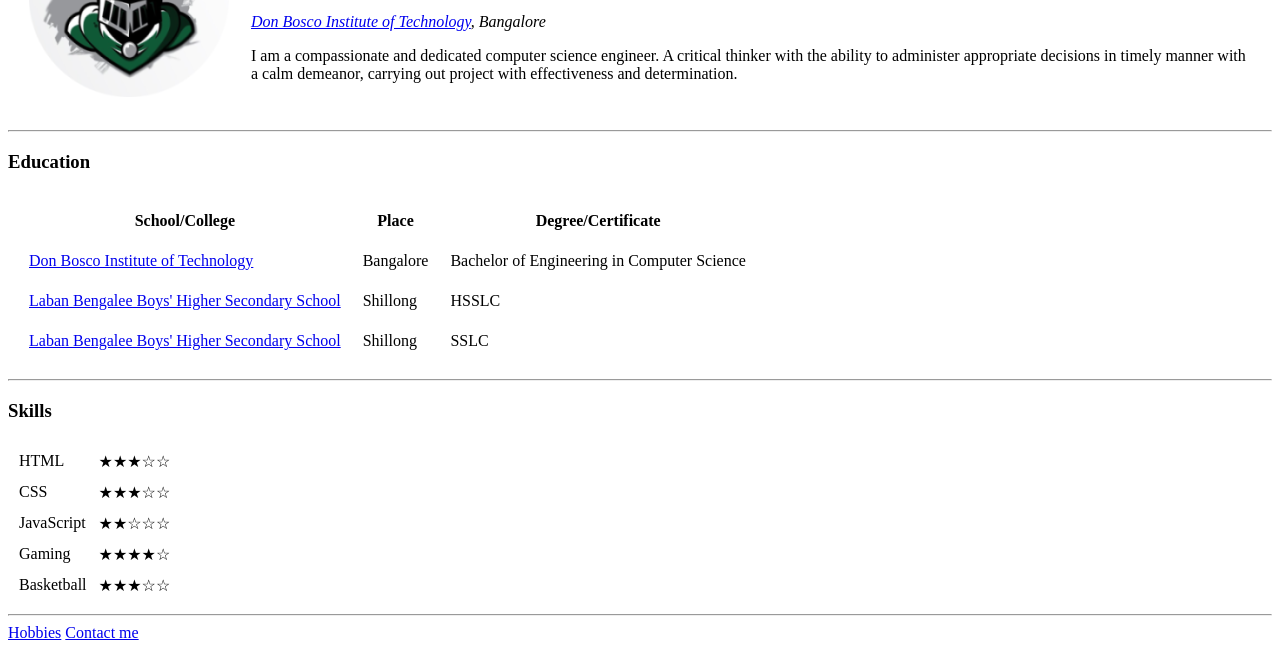
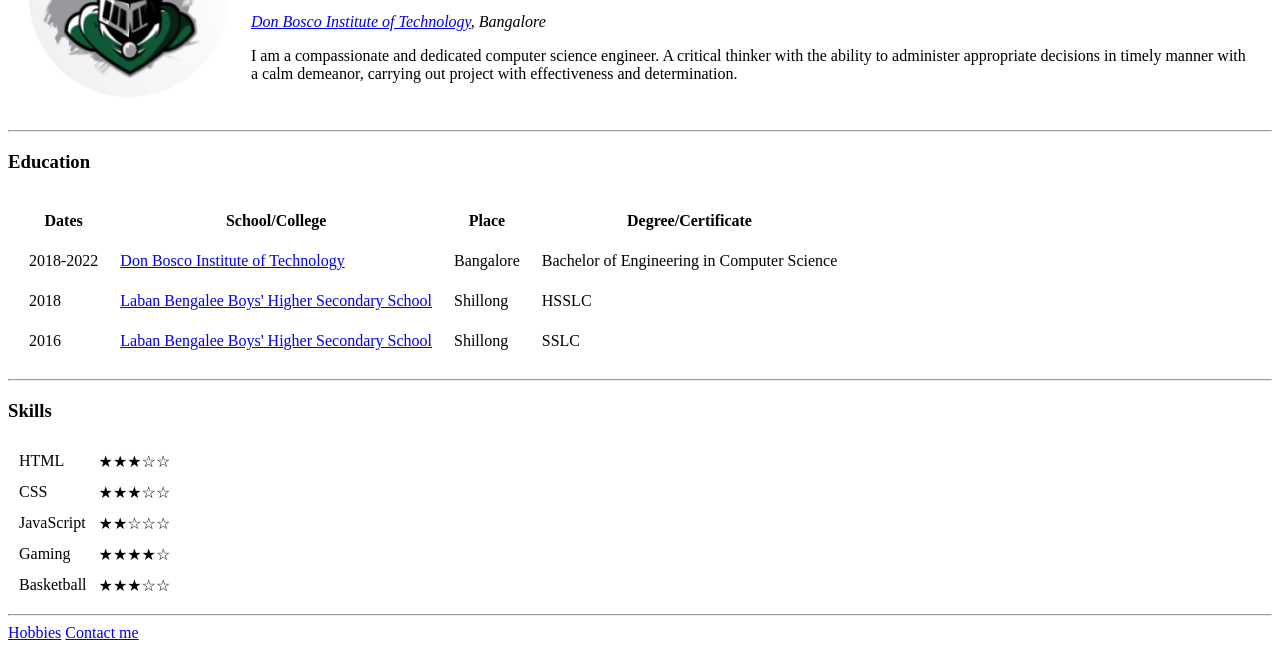
Before and after one commit to vivekR07/CV, a plain HTML site: page index.html in a window 1280 px wide. Shown: the part 132-800 px from the top of the page. Drawn offline with Linux system fonts and the light colour scheme.

Commit message:
Updated index.html

```diff
--- a/index.html
+++ b/index.html
@@ -23,6 +23,7 @@
   <h3>Education</h3>
   <table cellspacing="20">
     <thead>
+      <th>Dates</th>
       <th>School/College</th>
       <th>Place</th>
       <th>Degree/Certificate</th>
@@ -30,18 +31,21 @@
     </thead>
     <tbody>
       <tr>
+        <td>2018-2022</td>
         <td><a href="https://www.dbit.co.in/">Don Bosco Institute of Technology</a></td>
         <td>Bangalore</td>
         <td>Bachelor of Engineering in Computer Science</td>
         <!--<td>Currently pursuing</td>-->
       </tr>
       <tr>
+        <td>2018</td>
         <td><a href="https://www.facebook.com/lbbhss/">Laban Bengalee Boys' Higher Secondary School</a></td>
         <td>Shillong</td>
         <td>HSSLC</td>
       <!--  <td>68%</td>-->
       </tr>
       <tr>
+        <td>2016</td>
         <td><a href="https://www.facebook.com/lbbhss/">Laban Bengalee Boys' Higher Secondary School</a></td>
         <td>Shillong</td>
         <td>SSLC</td>
```
